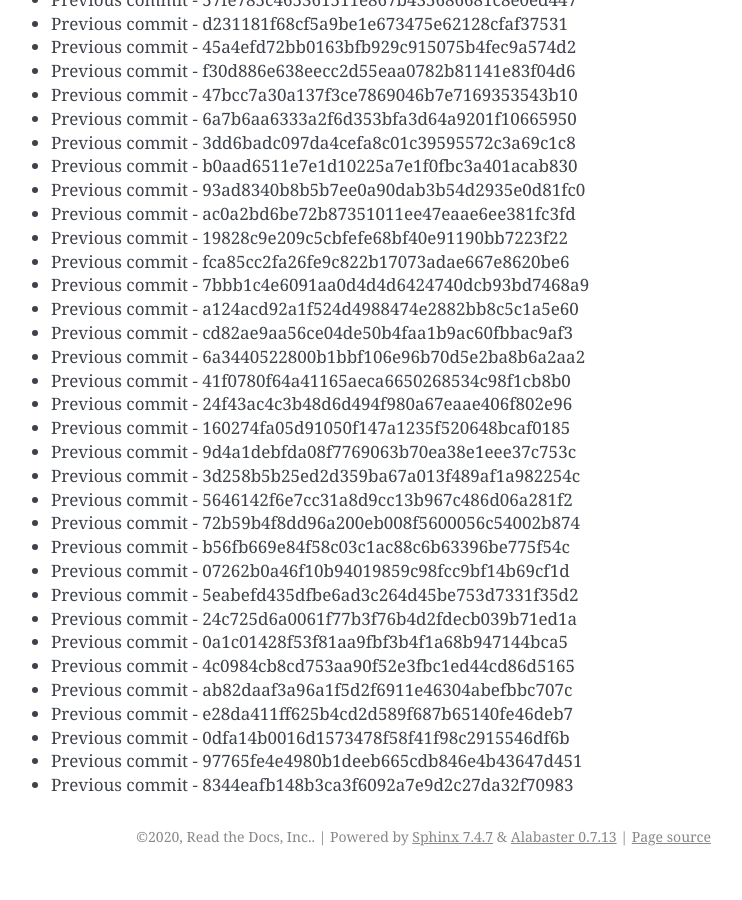
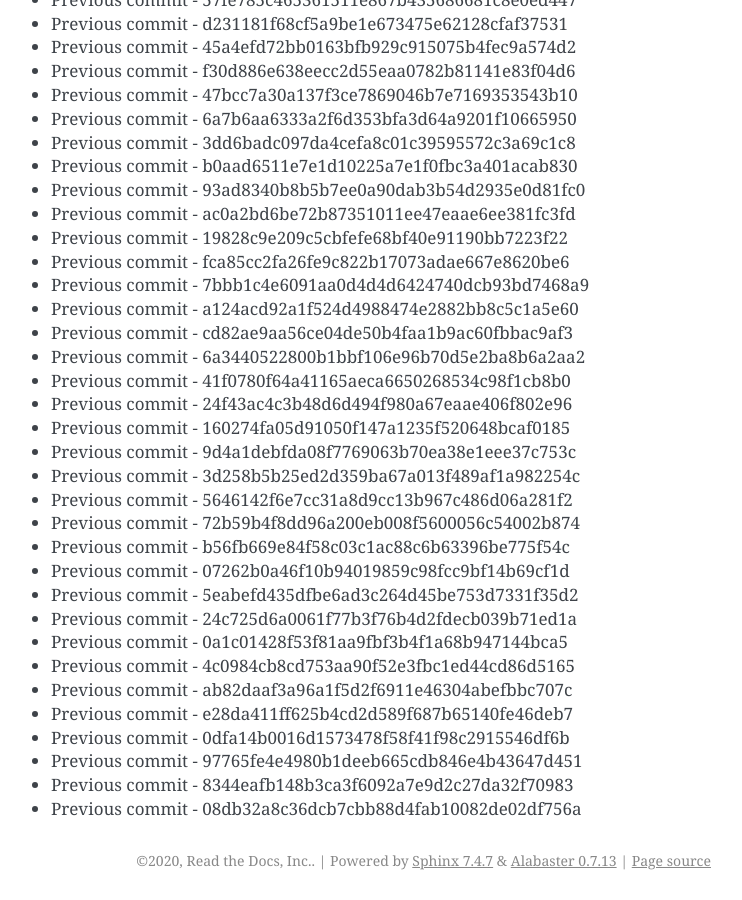
Before and after one commit to readthedocs/rtd-git-stresstest, a Sphinx documentation site: the page built from docs/updates.rst, in a window 1280 px wide and 900 px high, scrolled down 75949 px. Shown: the whole window, without its empty margins (399-1141 px from the left). Built offline with Sphinx 7.4.7, drawn with Linux system fonts in a browser that asks for light colours; before the commit the page ends 76825 px from its top, so only the background shows below that.

Commit message:
Generating commit from previous: 08db32a8c36dcb7cbb88d4fab10082de02df756a

```diff
--- a/docs/updates.rst
+++ b/docs/updates.rst
@@ -3223,3 +3223,4 @@ It can be tested for any performance characteristics.
 * Previous commit - 0dfa14b0016d1573478f58f41f98c2915546df6b
 * Previous commit - 97765fe4e4980b1deeb665cdb846e4b43647d451
 * Previous commit - 8344eafb148b3ca3f6092a7e9d2c27da32f70983
+* Previous commit - 08db32a8c36dcb7cbb88d4fab10082de02df756a
```
